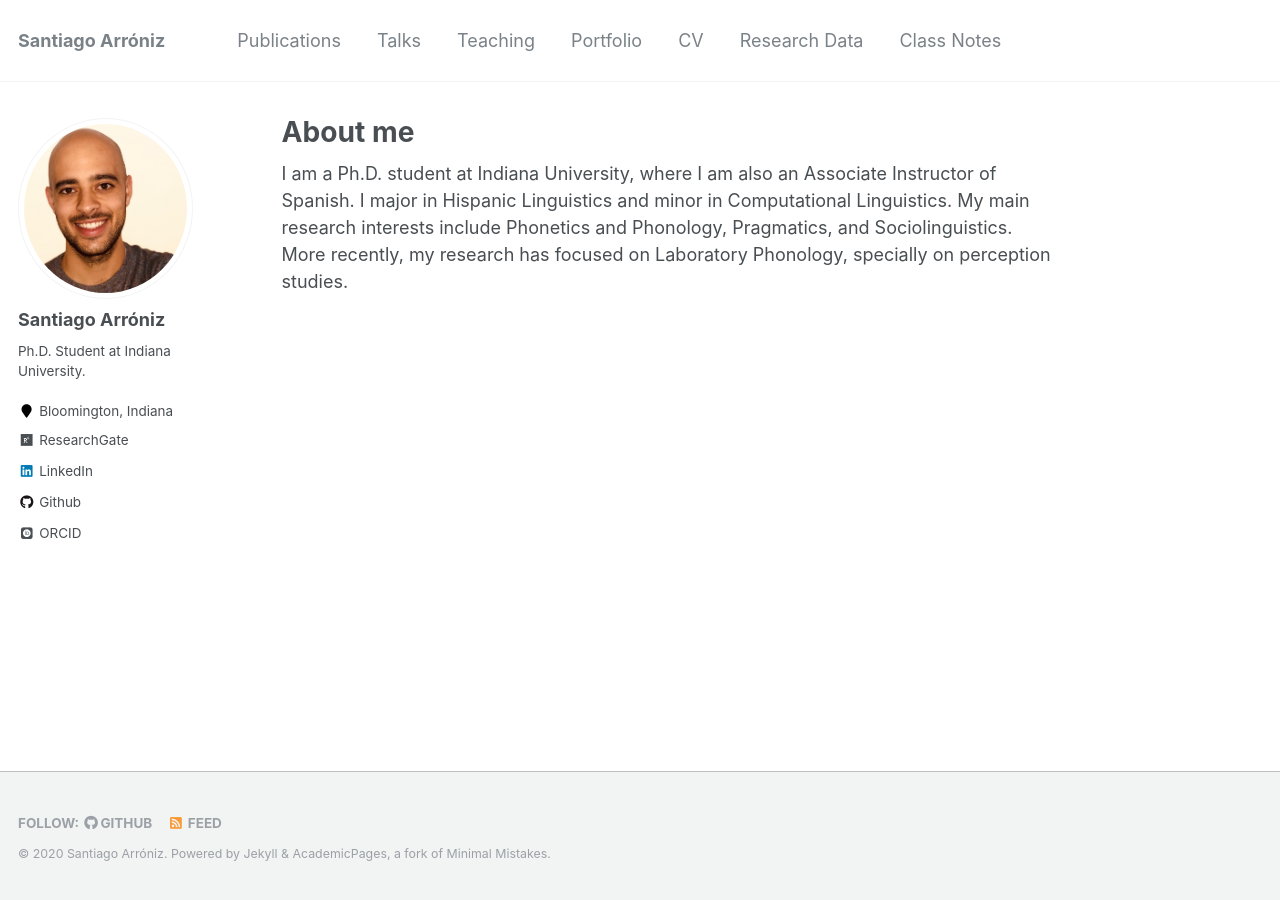
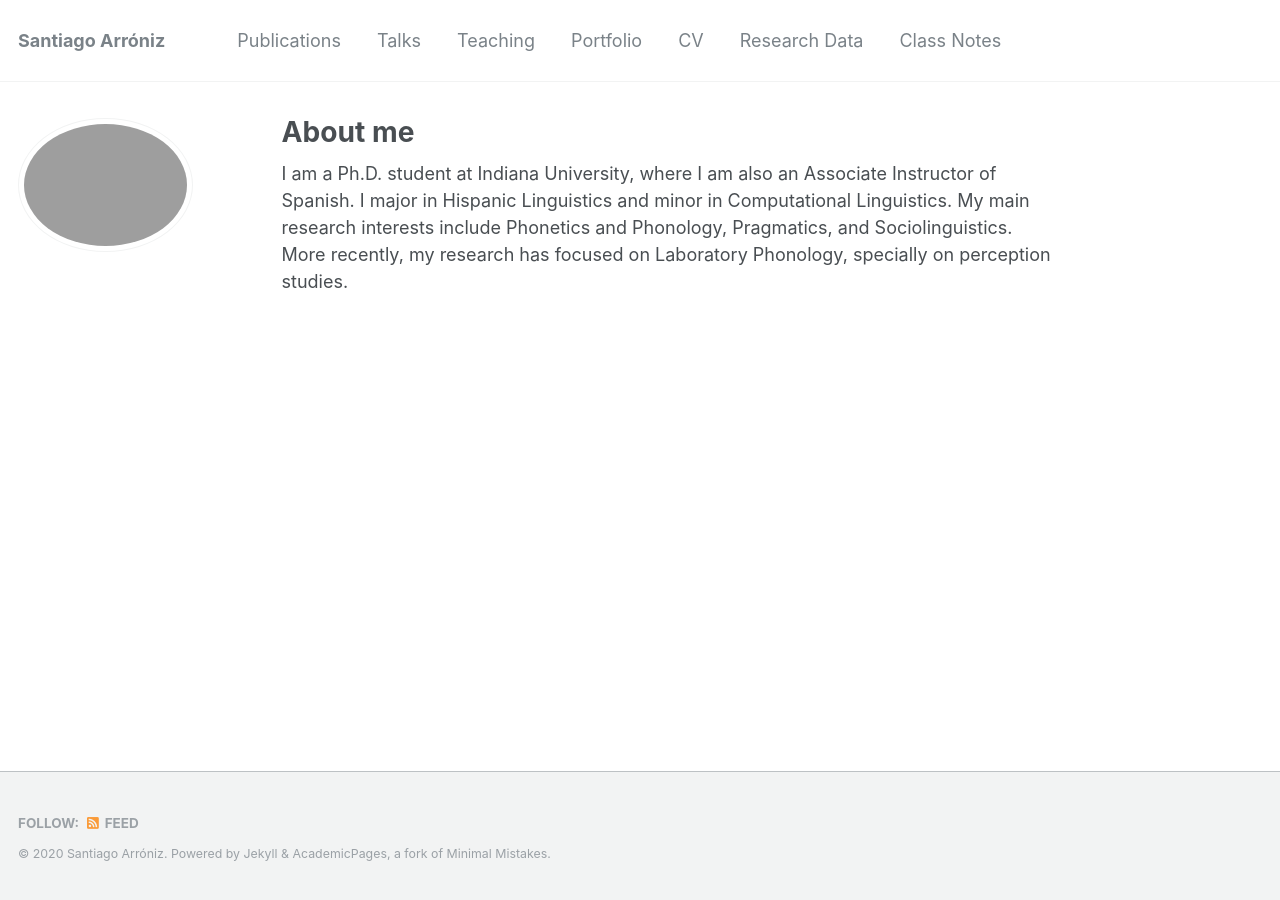
Before and after one commit to caroalyse/caroalyse.github.io, a Jekyll site: the page built from _pages/about.md, in a window 1280 px wide. Built offline with Jekyll 4.4.1, drawn with Linux system fonts in a browser that asks for light colours; some web fonts are replaced; some of the changed lines change nothing that is shown.

Commit message:
Update _config.yml

```diff
--- a/_config.yml
+++ b/_config.yml
@@ -9,45 +9,45 @@
 locale                   : "en-US"
 title                    : "Santiago Arróniz"
 title_separator          : "-"
-name                     : &name "Santiago Arróniz"
-description              : &description "Ph.D. Student at Indiana University."
-url                      : https://sarroniz.github.io # the base hostname & protocol for your site e.g. "https://mmistakes.github.io"
-baseurl                  : "" # the subpath of your site, e.g. "/blog"
+#name                     : &name "Santiago Arróniz"
+#description              : &description "Ph.D. Student at Indiana University."
+#url                      : https://sarroniz.github.io # the base hostname & protocol for your site e.g. "https://mmistakes.github.io"
+#baseurl                  : "" # the subpath of your site, e.g. "/blog"
 repository               : "sarroniz.github.io"
-teaser                   :  # filename of teaser fallback teaser image placed in /images/, .e.g. "500x300.png"
-breadcrumbs              : false # true, false (default)
-words_per_minute         : 160
-future                   : true
-read_more                : "disabled" # if enabled, adds "Read more" links to excerpts
-talkmap_link             : false #change to true to add link to talkmap on talks page
-comments:
-  provider               : # false (default), "disqus", "discourse", "facebook", "google-plus", "staticman", "custom"
-  disqus:
-    shortname            :
-  discourse:
-    server               : # https://meta.discourse.org/t/embedding-discourse-comments-via-javascript/31963 , e.g.: meta.discourse.org
-  facebook:
-    appid                :
-    num_posts            : # 5 (default)
-    colorscheme          : # "light" (default), "dark"
-staticman:
-  allowedFields          : ['name', 'email', 'url', 'message']
-  branch                 : "gh-pages" # "master", "gh-pages"
-  commitMessage          : "New comment."
-  filename               : comment-{@timestamp}
-  format                 : "yml"
-  moderation             : true
-  path                   : "_data/comments/{options.slug}"
-  requiredFields         : ['name', 'email', 'message']
-  transforms:
-    email                : "md5"
-  generatedFields:
-    date:
-      type               : "date"
-      options:
-        format           : "iso8601" # "iso8601" (default), "timestamp-seconds", "timestamp-milliseconds"
-atom_feed:
-  path                   : # blank (default) uses feed.xml
+#teaser                   :  # filename of teaser fallback teaser image placed in /images/, .e.g. "500x300.png"
+#breadcrumbs              : false # true, false (default)
+#words_per_minute         : 160
+#future                   : true
+#read_more                : "disabled" # if enabled, adds "Read more" links to excerpts
+#talkmap_link             : false #change to true to add link to talkmap on talks page
+#comments:
+#  provider               : # false (default), "disqus", "discourse", "facebook", "google-plus", "staticman", "custom"
+#  disqus:
+#    shortname            :
+#  discourse:
+#    server               : # https://meta.discourse.org/t/embedding-discourse-comments-via-javascript/31963 , e.g.: meta.discourse.org
+#  facebook:
+#    appid                :
+#    num_posts            : # 5 (default)
+#    colorscheme          : # "light" (default), "dark"
+#staticman:
+#  allowedFields          : ['name', 'email', 'url', 'message']
+#  branch                 : "gh-pages" # "master", "gh-pages"
+#  commitMessage          : "New comment."
+#  filename               : comment-{@timestamp}
+#  format                 : "yml"
+#  moderation             : true
+#  path                   : "_data/comments/{options.slug}"
+#  requiredFields         : ['name', 'email', 'message']
+#  transforms:
+#    email                : "md5"
+#  generatedFields:
+#    date:
+#      type               : "date"
+#      options:
+#        format           : "iso8601" # "iso8601" (default), "timestamp-seconds", "timestamp-milliseconds"
+#atom_feed:
+#  path                   : # blank (default) uses feed.xml
 
 # SEO Related
 google_site_verification :
@@ -56,13 +56,13 @@
 yandex_site_verification :
 
 # Social Sharing
-twitter:
-  username               : &twitter
-facebook:
-  username               :
-  app_id                 :
-  publisher              :
-og_image                 :  # Open Graph/Twitter default site image
+#twitter:
+#  username               : &twitter
+#facebook:
+#  username               :
+#  app_id                 :
+#  publisher              :
+#og_image                 :  # Open Graph/Twitter default site image
 # For specifying social profiles
 # - https://developers.google.com/structured-data/customize/social-profiles
 social:
@@ -79,31 +79,31 @@
 
 
 # Site Author
-author:
-  name             : "Santiago Arróniz"
-  avatar           : "Foto Santi 1 copia.jpeg"
-  bio              : "Ph.D. Student at Indiana University."
-  location         : "Bloomington, Indiana"
-  employer         :
-  pubmed           : #"https://www.ncbi.nlm.nih.gov/pubmed/?term=john+snow"
-  googlescholar    : #"http://yourfullgooglescholarurl.com"
+#author:
+#  name             : "Santiago Arróniz"
+#  avatar           : "Foto Santi 1 copia.jpeg"
+#  bio              : "Ph.D. Student at Indiana University."
+#  location         : "Bloomington, Indiana"
+#  employer         :
+#  pubmed           : #"https://www.ncbi.nlm.nih.gov/pubmed/?term=john+snow"
+#  googlescholar    : #"http://yourfullgooglescholarurl.com"
   email            :
-  researchgate     : "https://www.researchgate.net/profile/Santiago_Arroniz"
+#  researchgate     : "https://www.researchgate.net/profile/Santiago_Arroniz"
   uri              :
   bitbucket        :
   codepen          :
   dribbble         :
-  academia         : "https://indiana.academia.edu/SantiagoArróniz"
+#  academia         : "https://indiana.academia.edu/SantiagoArróniz"
   facebook         :
   foursquare       :
-  github           : "sarroniz"
+#  github           : "sarroniz"
   google_plus      :
   keybase          :
   instagram        :
   impactstory      : #"https://profiles.impactstory.org/u/xxxx-xxxx-xxxx-xxxx"
   lastfm           :
-  linkedin         : "santiago-arroniz"
-  orcid            : "https://orcid.org/0000-0003-2104-8217"
+ # linkedin         : "santiago-arroniz"
+ # orcid            : "https://orcid.org/0000-0003-2104-8217"
   pinterest        :
   soundcloud       :
   stackoverflow    : # http://stackoverflow.com/users/123456/username
```
